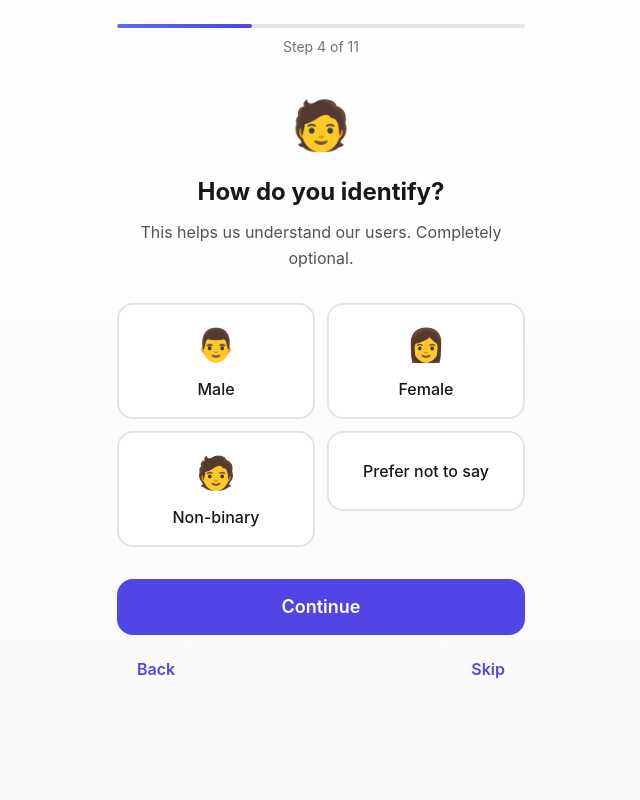
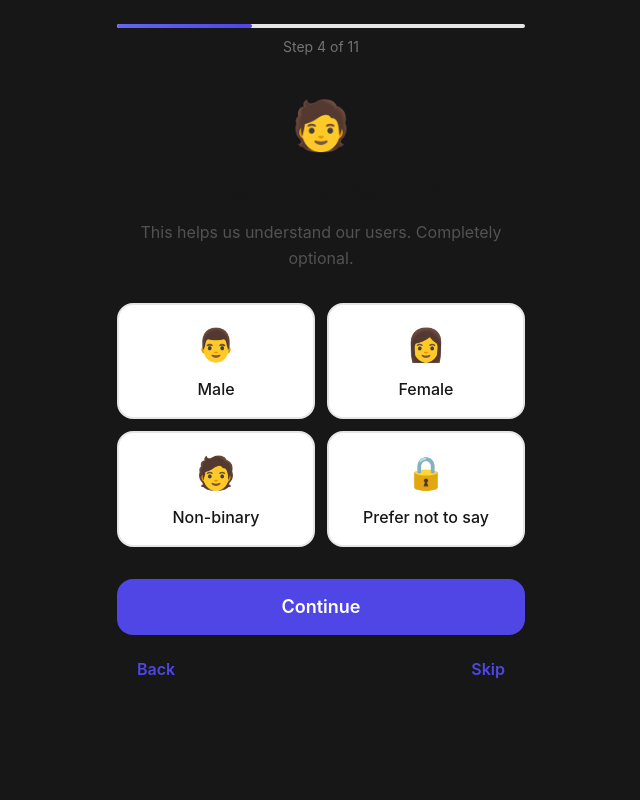
Before and after one commit to DanielPicciau/CSU_APP, a Django app: page /accounts/onboarding/gender/ in a window 1280 px wide. Shown: the whole page, without its empty margins (319-959 px from the left). Run offline with Django 5.2, Linux system fonts and the light colour scheme; the visitor is signed in with stand-in values (Sample User, id 1); parts of the project's set-up code (start-up, migrations or seed data) failed here and were passed over.

Commit message:
feat(onboarding): update gender icon and enhance onboarding styles for better UX

```diff
--- a/accounts/views.py
+++ b/accounts/views.py
@@ -431,7 +431,7 @@ def onboarding_gender(request):
         {"value": "male", "label": "Male", "icon": "👨"},
         {"value": "female", "label": "Female", "icon": "👩"},
         {"value": "non_binary", "label": "Non-binary", "icon": "🧑"},
-        {"value": "prefer_not_to_say", "label": "Prefer not to say", "icon": ""},
+        {"value": "prefer_not_to_say", "label": "Prefer not to say", "icon": "🔒"},
     ]
     return render(request, "accounts/onboarding/gender.html", context)
 
--- a/static/css/design-tokens.css
+++ b/static/css/design-tokens.css
@@ -412,6 +412,7 @@ html {
   -moz-osx-font-smoothing: grayscale;
   -webkit-text-size-adjust: 100%;
   -webkit-tap-highlight-color: transparent;
+  background-color: var(--bg-secondary);
 }
 
 body {
--- a/static/css/onboarding.css
+++ b/static/css/onboarding.css
@@ -13,7 +13,7 @@
 .onboarding-body {
   min-height: 100vh;
   min-height: -webkit-fill-available;
-  background: linear-gradient(180deg, var(--bg-primary) 0%, var(--bg-secondary) 100%);
+  background: var(--bg-secondary);
   display: flex;
   flex-direction: column;
   color: var(--text-primary);
@@ -1218,8 +1218,12 @@
 }
 
 .onboarding-option__card--compact {
-  min-height: 80px;
+  min-height: 100px;
   padding: var(--space-4);
+  display: flex;
+  flex-direction: column;
+  align-items: center;
+  justify-content: center;
 }
 
 /* ==========================================================================
--- a/templates/accounts/onboarding/base.html
+++ b/templates/accounts/onboarding/base.html
@@ -1,11 +1,10 @@
 {% load static %}
 <!DOCTYPE html>
-<html lang="en" data-theme="system">
+<html lang="en" data-theme="system" style="background-color: #171717; min-height: 100%;">
 <head>
     <meta charset="UTF-8">
     <meta name="viewport" content="width=device-width, initial-scale=1.0, maximum-scale=1.0, user-scalable=no, viewport-fit=cover">
-    <meta name="theme-color" content="#FAFAFA" media="(prefers-color-scheme: light)">
-    <meta name="theme-color" content="#171717" media="(prefers-color-scheme: dark)">
+    <meta name="theme-color" content="#171717">
 
     <!-- iOS PWA Meta Tags -->
     <meta name="apple-mobile-web-app-capable" content="yes">
@@ -23,6 +22,28 @@
     <link rel="stylesheet" href="{% static 'css/components.css' %}">
     <link rel="stylesheet" href="{% static 'css/onboarding.css' %}">
 
+    <!-- Fix iOS safe area background -->
+    <style>
+        html, body {
+            background-color: #171717 !important;
+            min-height: 100%;
+            min-height: -webkit-fill-available;
+        }
+        @supports (padding-bottom: env(safe-area-inset-bottom)) {
+            body::after {
+                content: '';
+                display: block;
+                position: fixed;
+                bottom: 0;
+                left: 0;
+                right: 0;
+                height: env(safe-area-inset-bottom);
+                background-color: #171717;
+                z-index: 9999;
+            }
+        }
+    </style>
+
     <script>
         // Apply theme immediately to prevent flash
         (function() {
@@ -31,7 +52,7 @@
         })();
     </script>
 </head>
-<body class="onboarding-body">
+<body class="onboarding-body" style="background-color: #171717;">
     <div class="onboarding-container">
         <!-- Progress Indicator -->
         {% if current_step > 1 %}
```
